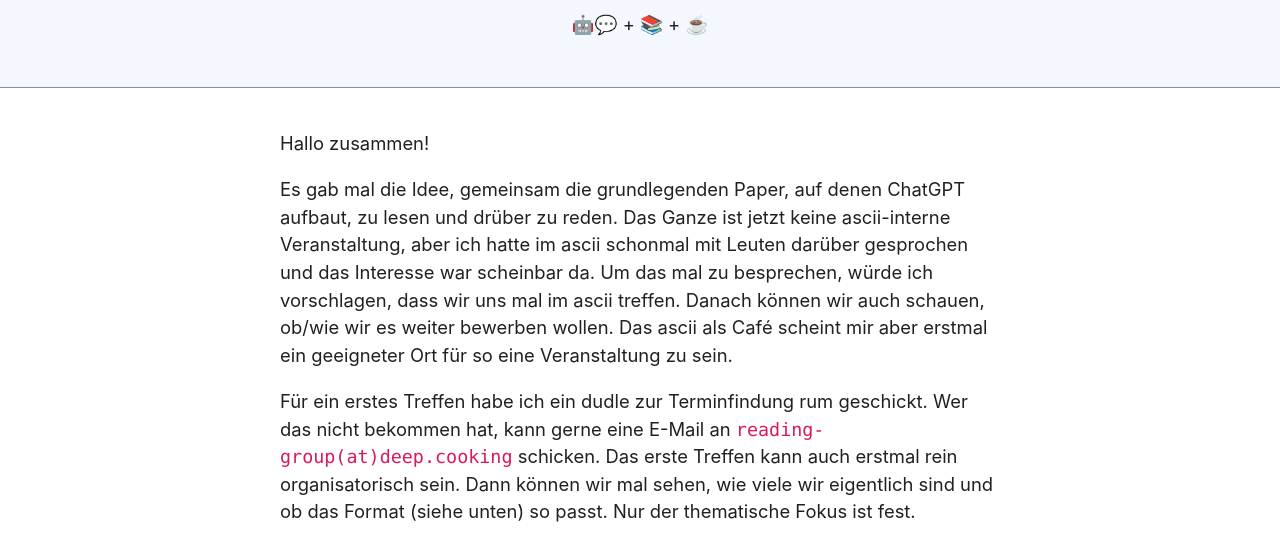
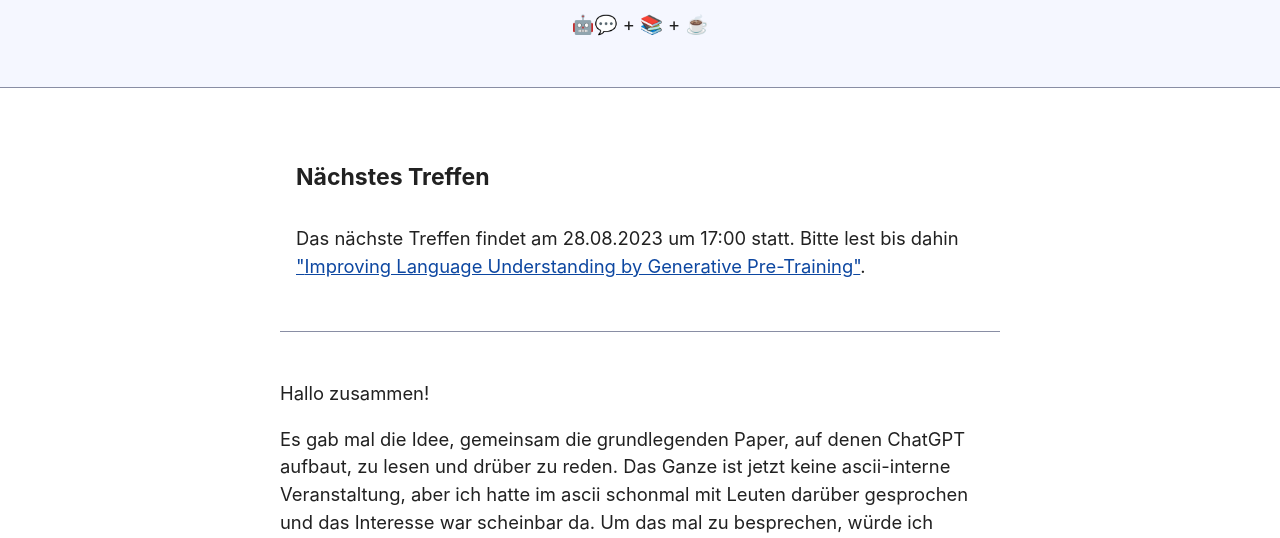
Before and after one commit to ascii-dresden/reading-group, a plain HTML site: page index.html in a window 1280 px wide. Shown: the part 117-655 px from the top of the page. Drawn offline with Linux system fonts and the light colour scheme.

Commit message:
Add meetings.json and auto-fill script for upcoming and past meetings (#1)

```diff
--- a/index.html
+++ b/index.html
@@ -1,11 +1,31 @@
 <!DOCTYPE html>
 <html lang="en">
+
 <head>
   <meta charset="UTF-8">
   <meta name="viewport" content="width=device-width, initial-scale=1.0">
   <title>🤖💬 + 📚 + ☕️ | ChatGPT@ascii</title>
   <link rel="stylesheet" href="simple.min.css">
+
+  <script defer>
+    fetch('meetings.json')
+      .then(response => response.json())
+      .then(data => {
+        document.getElementById("next-meeting-date").textContent = data.nextMeeting.date;
+        document.getElementById("next-meeting-time").textContent = data.nextMeeting.time;
+        document.getElementById("next-meeting-title").textContent = data.nextMeeting.paperTitle;
+        document.getElementById("next-meeting-link").href = data.nextMeeting.paperLink;
+
+        let pastMeetingsList = document.getElementById("past-meetings-list");
+        data.pastMeetings.forEach(meeting => {
+          pastMeetingsList.innerHTML += `
+          <li>${meeting.date}, ${meeting.time} - <a href="${meeting.paperLink}">${meeting.paperTitle}</a></li>
+        `;
+        });
+      });
+  </script>
 </head>
+
 <body>
   <header>
 
@@ -14,6 +34,15 @@
   </header>
 
   <main>
+    <section>
+      <!-- Nächstes Treffen wird auto-filled durch meetings.json -->
+      <h4>Nächstes Treffen</h4>
+      <p id="next-meeting">
+        Das nächste Treffen findet am <span id="next-meeting-date">...</span> um <span id="next-meeting-time">...</span>
+        statt. Bitte lest bis dahin <a id="next-meeting-link" href="#">"<span id="next-meeting-title">...</span>"</a>.
+      </p>
+    </section>
+
     <p>Hallo zusammen!</p>
     <p>
       Es gab mal die Idee, gemeinsam die grundlegenden Paper, auf denen ChatGPT aufbaut, zu lesen und drüber
@@ -32,9 +61,11 @@
     <h4>"Reading Group"</h4>
     <p>
       Die Idee wäre, dass wir uns regelmäßig (zwei wöchentlich?) zusammen setzen. Pro Termin gibt es ein Paper o.ä.,
-          das <b>alle vorher lesen</b> und im Idealfall auch direkt ein paar offene Punkte, Unklarheiten oder sonstige Fragen
+      das <b>alle vorher lesen</b> und im Idealfall auch direkt ein paar offene Punkte, Unklarheiten oder sonstige
+      Fragen
       aufschreiben. Eine Person stellt das Paper dann anhand von ein paar Slides vor (da reichen auch die
-          Abbildungen und Tabellen in eine Präsentation.). Wichtig ist eben, dass wir für jedes Paper eine/n Verantwortliche/n
+      Abbildungen und Tabellen in eine Präsentation.). Wichtig ist eben, dass wir für jedes Paper eine/n
+      Verantwortliche/n
       haben, um Fragen zu stellen und ein bisschen den Termin zu strukturieren. Das ist aber auch einfacher als es
       klingt :) Das erste Papier kann ich gerne selbst übernehmen.
     </p>
@@ -49,7 +80,8 @@
     </p>
 
     <p>
-          Das Ganze soll also <b>keine Lehrveranstaltung</b> sein, auch <b>kein Programmierkurs</b> oder ähnliches. Einfach nur Paper
+      Das Ganze soll also <b>keine Lehrveranstaltung</b> sein, auch <b>kein Programmierkurs</b> oder ähnliches. Einfach
+      nur Paper
       lesen und dann bei einem Kaffee, Tee oder einem Kaltgetränk darüber reden.
     </p>
 
@@ -61,23 +93,39 @@
     </p>
 
     <ul>
-          <li>Transformers: Attention is All You Need: <a href="https://arxiv.org/pdf/1706.03762.pdf" target="_blank" rel="noopener noreferrer">https://arxiv.org/pdf/1706.03762.pdf</a></li>
-          <li>GPT-3: <a href="https://arxiv.org/pdf/2005.14165.pdf" target="_blank" rel="noopener noreferrer">https://arxiv.org/pdf/2005.14165.pdf</a></li>
-          <li>InstructGPT: <a href="https://arxiv.org/pdf/2203.02155.pdf" target="_blank" rel="noopener noreferrer">https://arxiv.org/pdf/2203.02155.pdf</a></li>
-          <li>Alpaca: A Strong, Replicable Instruction-Following Model: <a href="https://crfm.stanford.edu/2023/03/13/alpaca.html" target="_blank" rel="noopener noreferrer">https://crfm.stanford.edu/2023/03/13/alpaca.html</a></li>
-          <li>Vicuna: <a href="https://lmsys.org/blog/2023-03-30-vicuna/" target="_blank" rel="noopener noreferrer">https://lmsys.org/blog/2023-03-30-vicuna/</a></li>
-          <li>LoRA: Low-Rank Adaptation of Large Language Models: <a href="https://arxiv.org/pdf/2106.09685.pdf" target="_blank" rel="noopener noreferrer">https://arxiv.org/pdf/2106.09685.pdf</a></li>
-          <li>LLaMA: <a href="https://arxiv.org/pdf/2302.13971.pdf" target="_blank" rel="noopener noreferrer">https://arxiv.org/pdf/2302.13971.pdf</a></li>
-          <li>LLaMA-Adapter: <a href="https://arxiv.org/pdf/2303.16199.pdf" target="_blank" rel="noopener noreferrer">https://arxiv.org/pdf/2303.16199.pdf</a></li>
-          <li>LLaMA 2: <a href="https://arxiv.org/pdf/2307.09288.pdf" target="_blank" rel="noopener noreferrer">https://arxiv.org/pdf/2307.09288.pdf</a></li>
-          <li>Dataset for RLHF: <a href="https://drive.google.com/file/d/10iR5hKwFqAKhL3umx8muOWSRm7hs5FqX/view" target="_blank" rel="noopener noreferrer">https://drive.google.com/file/d/10iR5hKwFqAKhL3umx8muOWSRm7hs5FqX/view</a></li>
-          <li>FlashAttention: <a href="https://arxiv.org/pdf/2205.14135.pdf" target="_blank" rel="noopener noreferrer">https://arxiv.org/pdf/2205.14135.pdf</a></li>
-          <li>Orca: Progressive Learning from Complex Explanation Traces of GPT-4: <a href="https://arxiv.org/pdf/2306.02707.pdf" target="_blank" rel="noopener noreferrer">https://arxiv.org/pdf/2306.02707.pdf</a></li>
+      <li>Transformers: Attention is All You Need: <a href="https://arxiv.org/pdf/1706.03762.pdf" target="_blank"
+          rel="noopener noreferrer">https://arxiv.org/pdf/1706.03762.pdf</a></li>
+      <li>GPT-3: <a href="https://arxiv.org/pdf/2005.14165.pdf" target="_blank"
+          rel="noopener noreferrer">https://arxiv.org/pdf/2005.14165.pdf</a></li>
+      <li>InstructGPT: <a href="https://arxiv.org/pdf/2203.02155.pdf" target="_blank"
+          rel="noopener noreferrer">https://arxiv.org/pdf/2203.02155.pdf</a></li>
+      <li>Alpaca: A Strong, Replicable Instruction-Following Model: <a
+          href="https://crfm.stanford.edu/2023/03/13/alpaca.html" target="_blank"
+          rel="noopener noreferrer">https://crfm.stanford.edu/2023/03/13/alpaca.html</a></li>
+      <li>Vicuna: <a href="https://lmsys.org/blog/2023-03-30-vicuna/" target="_blank"
+          rel="noopener noreferrer">https://lmsys.org/blog/2023-03-30-vicuna/</a></li>
+      <li>LoRA: Low-Rank Adaptation of Large Language Models: <a href="https://arxiv.org/pdf/2106.09685.pdf"
+          target="_blank" rel="noopener noreferrer">https://arxiv.org/pdf/2106.09685.pdf</a></li>
+      <li>LLaMA: <a href="https://arxiv.org/pdf/2302.13971.pdf" target="_blank"
+          rel="noopener noreferrer">https://arxiv.org/pdf/2302.13971.pdf</a></li>
+      <li>LLaMA-Adapter: <a href="https://arxiv.org/pdf/2303.16199.pdf" target="_blank"
+          rel="noopener noreferrer">https://arxiv.org/pdf/2303.16199.pdf</a></li>
+      <li>LLaMA 2: <a href="https://arxiv.org/pdf/2307.09288.pdf" target="_blank"
+          rel="noopener noreferrer">https://arxiv.org/pdf/2307.09288.pdf</a></li>
+      <li>Dataset for RLHF: <a href="https://drive.google.com/file/d/10iR5hKwFqAKhL3umx8muOWSRm7hs5FqX/view"
+          target="_blank"
+          rel="noopener noreferrer">https://drive.google.com/file/d/10iR5hKwFqAKhL3umx8muOWSRm7hs5FqX/view</a></li>
+      <li>FlashAttention: <a href="https://arxiv.org/pdf/2205.14135.pdf" target="_blank"
+          rel="noopener noreferrer">https://arxiv.org/pdf/2205.14135.pdf</a></li>
+      <li>Orca: Progressive Learning from Complex Explanation Traces of GPT-4: <a
+          href="https://arxiv.org/pdf/2306.02707.pdf" target="_blank"
+          rel="noopener noreferrer">https://arxiv.org/pdf/2306.02707.pdf</a></li>
       <li>Quantization: ?</li>
     </ul>
 
     <p>
-        Über die konkreten Arbeiten und die Liste können wir gerne reden, allerdings möchte ich den Fokus auf Arbeiten legen, die eine Grundlage für
+      Über die konkreten Arbeiten und die Liste können wir gerne reden, allerdings möchte ich den Fokus auf Arbeiten
+      legen, die eine Grundlage für
       Large Language Models bzw. Transformer-basierte Sprachmodelle legen, oder darauf aufbauen.
     </p>
     <p>
@@ -85,7 +133,8 @@
       Beide Paper sind auch von OpenAI. Außerdem gibt es das Äquivalent von Meta: LLaMA und dessen Verbesserungen
       und Weiterentwicklungen (Vicuna, Alpaca, LLaMA-2). Die restlichen Paper sind Techniken, die im
       Zusammenhang mit den genannten Modellen stehen, also Optimierungen oder Trainingsmechaniken etc. sind
-          (LoRA, RLHF, FlashAttention, Orca, LLaMA-Adapter). Ich denke, alles, das sich hier in diese Liste gut einfügt, kann
+      (LoRA, RLHF, FlashAttention, Orca, LLaMA-Adapter). Ich denke, alles, das sich hier in diese Liste gut einfügt,
+      kann
       eingebracht werden.
     </p>
     <p>
@@ -98,6 +147,10 @@
       trainiert. Im Idealfall habt ihr schonmal ein CNN oder RNN Modell trainiert oder benutzt, aber da Transformer
       anders aufgebaut sind, ist das jetzt kein Muss, würde ich sagen.
     </p>
+
+    <h4>Letzte Treffen</h4>
+    <ul id="past-meetings-list"></ul>
+
     <h4>Kontakt</h4>
     <p>Anja: <code>reading-group(at)deep.cooking</code></p>
   </main>
@@ -106,4 +159,5 @@
     <p>Made using <a href="https://simplecss.org">Simple.css</a>.</p>
   </footer>
 </body>
+
 </html>
--- /dev/null
+++ b/meetings.json
@@ -0,0 +1,16 @@
+{
+  "nextMeeting": {
+    "date": "28.08.2023",
+    "time": "17:00",
+    "paperTitle": "Improving Language Understanding by Generative Pre-Training",
+    "paperLink": "https://cdn.openai.com/research-covers/language-unsupervised/language_understanding_paper.pdf"
+  },
+  "pastMeetings": [
+    {
+      "date": "21.08.2023",
+      "time": "17:00",
+      "paperTitle": "Attention Is All You Need",
+      "paperLink": "https://arxiv.org/pdf/1706.03762.pdf"
+    }
+  ]
+}
```
Lines whose indentation alone changed are shown as unchanged.
